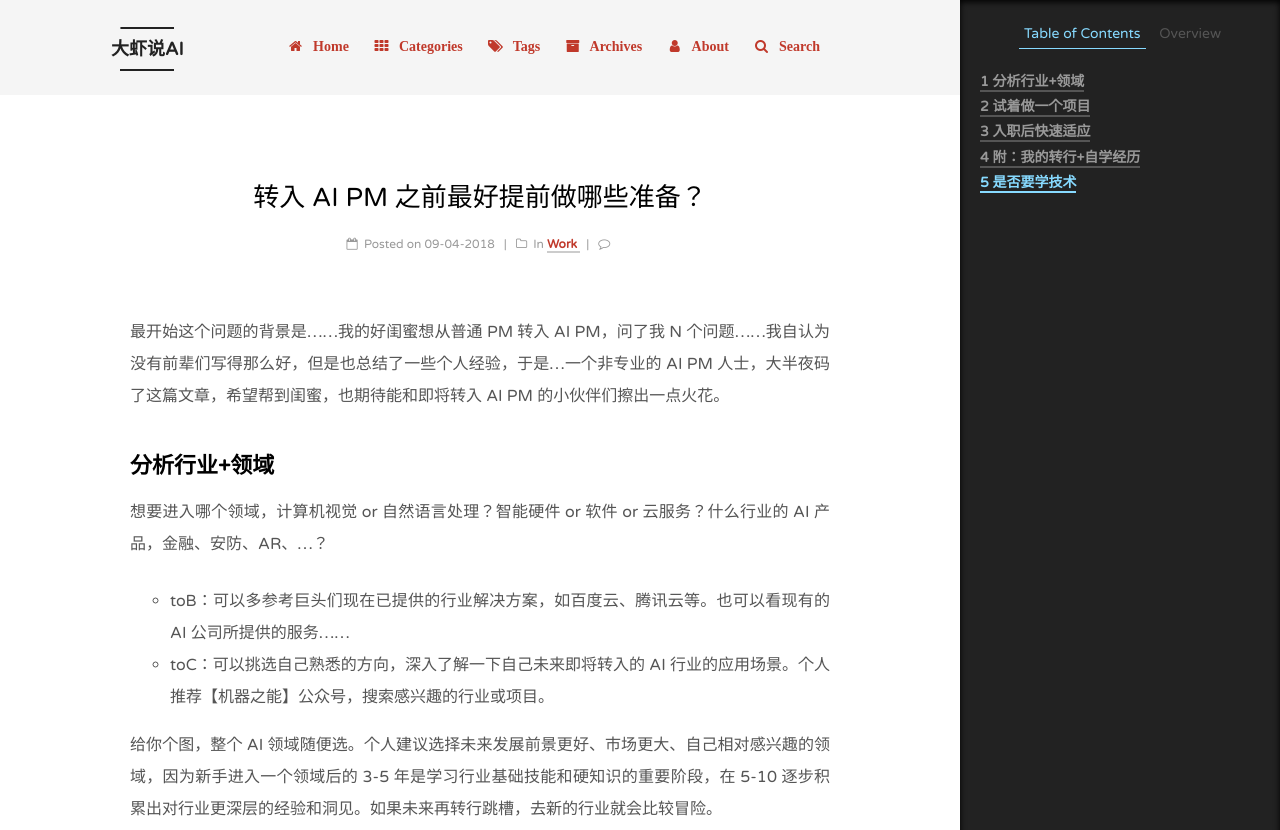
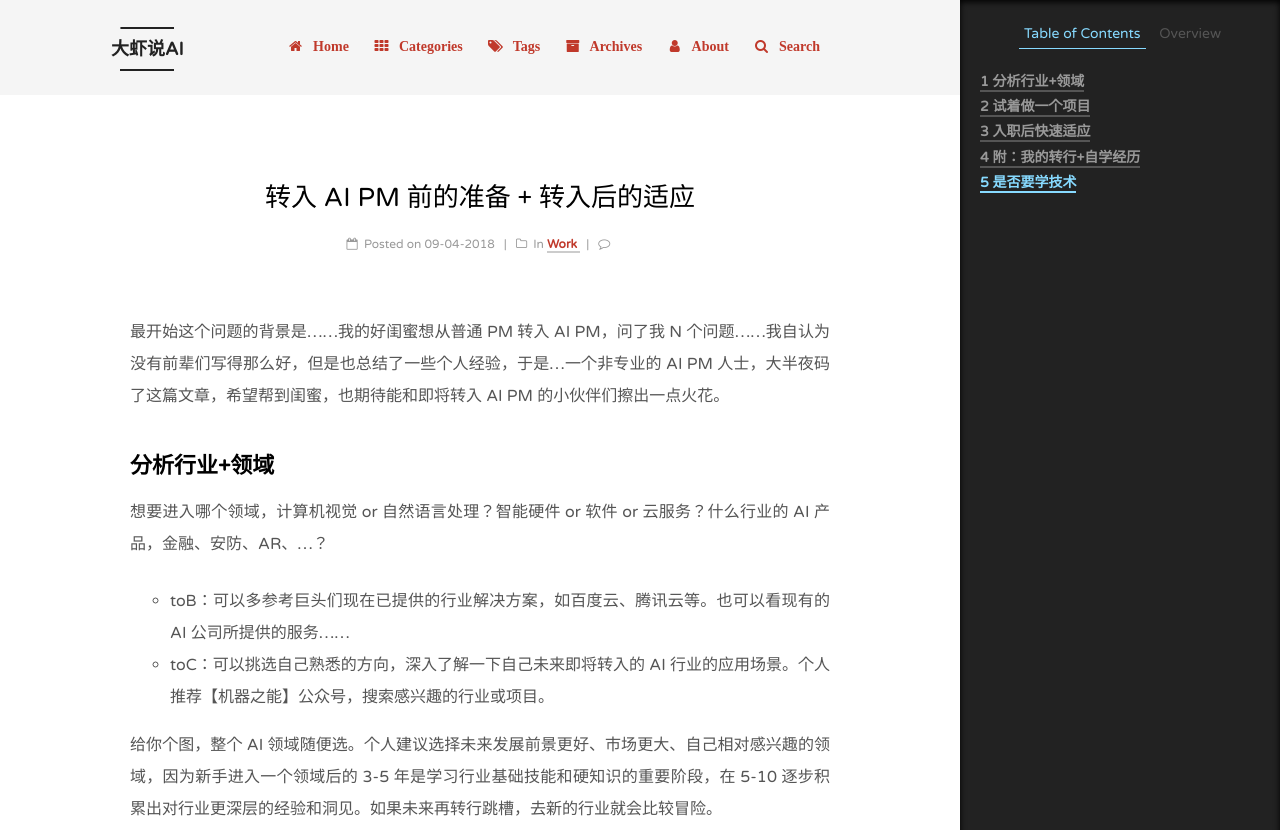
Before and after one commit to RamyWu/RamyWu.github.io, a Jekyll site: the page built from _posts/2018-04-09-Get-Ready-For-AI-PM.md, in a window 1280 px wide. Shown: the top 830 px of the page. Built offline with Jekyll 4.4.1, drawn with Linux system fonts in a browser that asks for light colours; comment, search, counter and statistics services are not loaded; grey boxes are pictures that could not be loaded.

Commit message:
update title

```diff
--- a/_posts/2018-04-09-Get-Ready-For-AI-PM.md
+++ b/_posts/2018-04-09-Get-Ready-For-AI-PM.md
@@ -1,6 +1,6 @@
 ---
 layout: post
-title:  "转入 AI PM 之前最好提前做哪些准备？"
+title:  "转入 AI PM 前的准备 + 转入后的适应"
 date:   2018-04-09 18:52:00 +0800
 tags: AI-PM
 category: Work
```
Also changed, not shown: other parts of _posts/2018-04-09-Get-Ready-For-AI-PM.md (+1 -0 lines).
